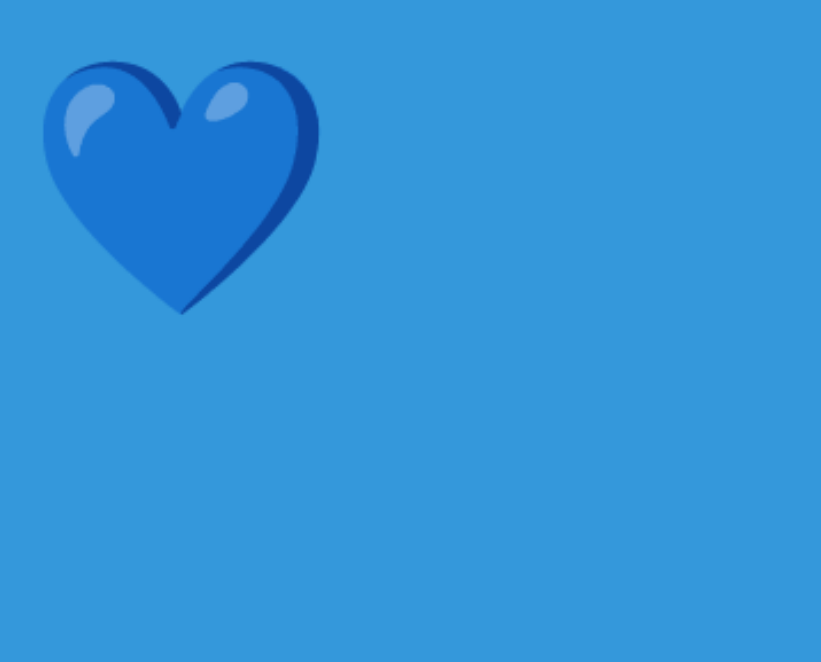
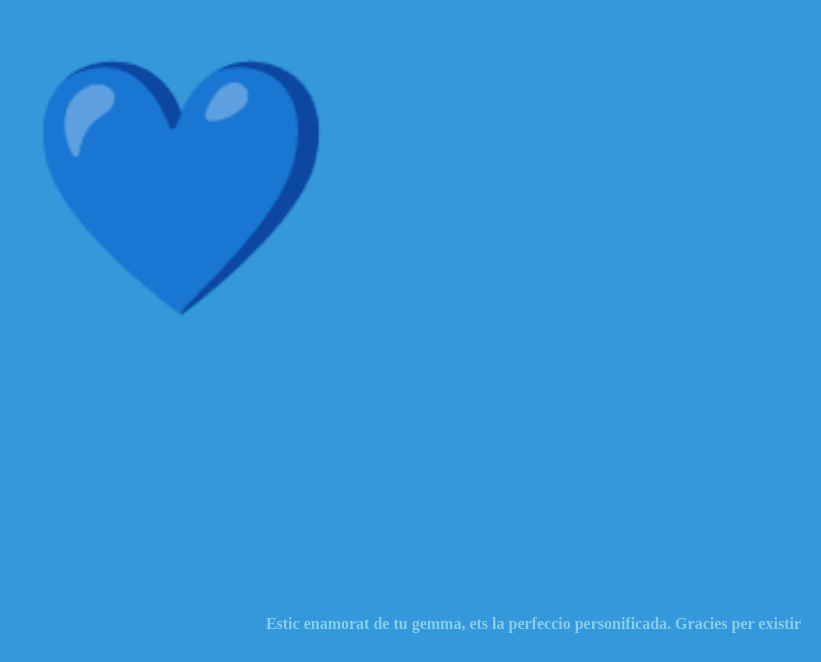
Before and after one commit to oriioll/gemmamiii, a plain HTML site: page cora.html in a window 1280 px wide. Shown: the part 138-800 px from the top of the page, without its empty margins (459-1280 px from the left). Drawn offline with Linux system fonts and the light colour scheme.

Commit message:
Add files via upload

```diff
--- a/cora.css
+++ b/cora.css
@@ -39,3 +39,11 @@ body {
         opacity: 0; /* Se desvanece */
     }
 }
+
+.frase {
+    color: #87ceeb;
+    font-size: 16px;
+    margin-top: 280px;
+    text-align: right;
+    margin-right: 20px;
+}
--- a/cora.html
+++ b/cora.html
@@ -11,6 +11,7 @@
             &#128153; <!-- Corazón rojo (puedes cambiarlo) -->
         </h1>
         <div id="container"></div> <!-- Contenedor para los corazones animados -->
+        <h1 class="frase">Estic enamorat de tu gemma, ets la perfeccio personificada. Gracies per existir</h1>
 
         <script>
             // Seleccionamos el corazón principal y el contenedor
```
Also changed, not shown: index.html (+1 -1 lines).
